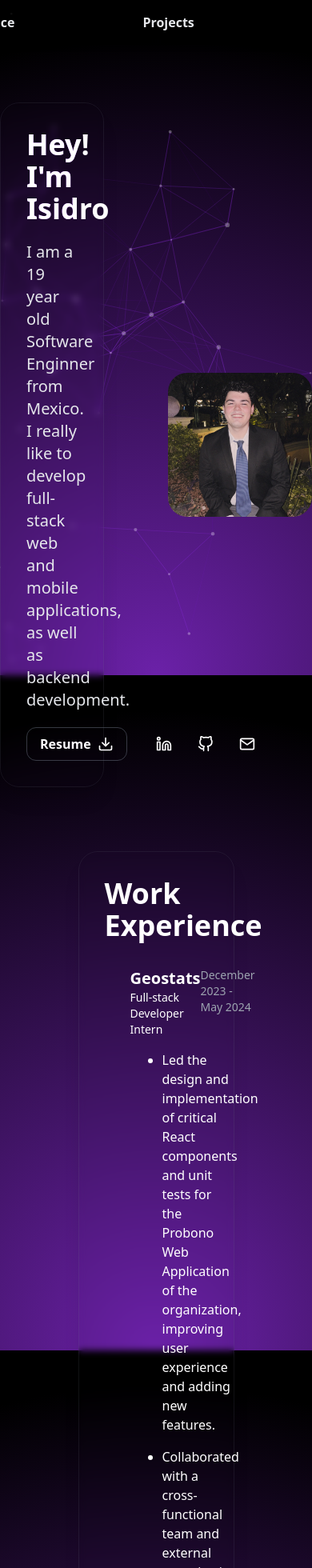
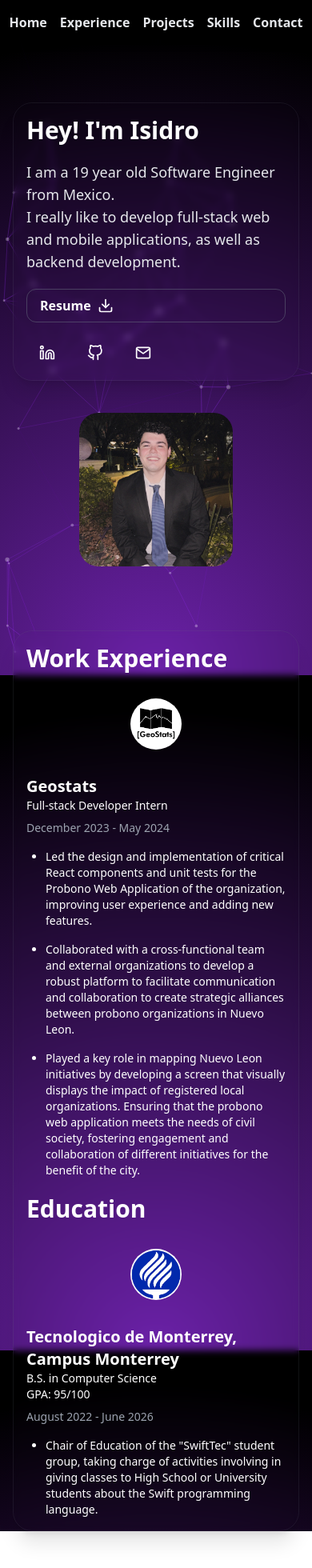
Before and after one commit to IsidroTrevino/isidro-portfolio, a React (Vite) app: page / in a window 390 px wide. Shown: the top 1960 px of the page at 80% size. After the commit the page ends 1914 px from the top, so only its background shows below. Built offline with nearby package versions, Linux system fonts and the light colour scheme.

Commit message:
Added responsiveness

```diff
--- a/src/Components/Button.tsx
+++ b/src/Components/Button.tsx
@@ -1,5 +1,6 @@
 import { IconType } from "react-icons";
 import React from "react";
+import { motion } from "framer-motion";
 
 interface ButtonProps {
   icon?: IconType;
@@ -35,32 +36,45 @@ function Button({
 
   if (href) {
     return (
-      <a
+      <motion.a
         href={href}
         target="_blank"
         rel="noopener noreferrer"
         className={baseClasses}
+        whileHover={{ scale: 1.05 }}
+        whileTap={{ scale: 0.95 }}
       >
         {text}
         {Icon && <Icon size={size === "lg" ? 24 : size === "md" ? 20 : 16} />}
-      </a>
+      </motion.a>
     );
   }
 
   if (download) {
     return (
-      <a href={download} download className={baseClasses}>
+      <motion.a
+        href={download}
+        download
+        className={baseClasses}
+        whileHover={{ scale: 1.05 }}
+        whileTap={{ scale: 0.95 }}
+      >
         {text}
         {Icon && <Icon size={size === "lg" ? 24 : size === "md" ? 20 : 16} />}
-      </a>
+      </motion.a>
     );
   }
 
   return (
-    <button onClick={onClick} className={baseClasses}>
+    <motion.button
+      whileHover={{ scale: 1.05 }}
+      whileTap={{ scale: 1 }}
+      className={baseClasses}
+      onClick={onClick}
+    >
       {text}
       {Icon && <Icon size={size === "lg" ? 24 : size === "md" ? 20 : 16} />}
-    </button>
+    </motion.button>
   );
 }
 
--- a/src/Components/Experience.tsx
+++ b/src/Components/Experience.tsx
@@ -8,7 +8,7 @@ function Experience() {
       whileInView={{ opacity: 1 }}
       viewport={{ once: true }}
       transition={{ duration: 0.8 }}
-      className="pt-20 flex flex-row justify-center gap-20"
+      className="pt-20 flex flex-row justify-center px-4 md:px-0 gap-20"
       id="Work"
     >
       <motion.div
@@ -16,26 +16,32 @@ function Experience() {
         whileInView={{ y: 0 }}
         viewport={{ once: true }}
         transition={{ duration: 0.5 }}
-        className="w-3/6 flex flex-col p-8 bg-opacity-10 backdrop-filter backdrop-blur-sm shadow-xl rounded-3xl border border-gray-500/15"
+        className="w-full md:w-3/6 flex flex-col p-4 md:p-8 bg-opacity-10 backdrop-filter backdrop-blur-sm shadow-xl rounded-3xl border border-gray-500/15"
       >
-        <h1 className="text-white text-4xl font-bold">Work Experience</h1>
-        <div className="flex flex-row gap-8 pt-8">
+        <h1 className="text-3xl md:text-4xl text-white font-bold">
+          Work Experience
+        </h1>
+        <div className="flex flex-col md:flex-row gap-8 pt-8">
           <div>
-            <img src="geostats.png" alt="" className="w-24 rounded-full" />
+            <img
+              src="/geostats.png"
+              alt=""
+              className="w-16 md:w-24 rounded-full mx-auto"
+            />
           </div>
           <div className="flex flex-col w-full">
-            <div className="flex justify-between items-start">
+            <div className="flex flex-col md:flex-row justify-between items-start">
               <div className="flex flex-col">
                 <h3 className="text-white font-bold text-xl">Geostats</h3>
                 <h6 className="text-white text-sm">
                   Full-stack Developer Intern
                 </h6>
               </div>
-              <h6 className="text-gray-400 text-sm">
+              <h6 className="text-gray-400 text-sm mt-2 md:mt-0">
                 December 2023 - May 2024
               </h6>
             </div>
-            <ul className="text-white list-disc pt-4 pl-10 flex flex-col gap-4">
+            <ul className="text-white list-disc pt-4 pl-6 md:pl-10 flex flex-col gap-4 text-sm md:text-base">
               <li>
                 Led the design and implementation of critical React components
                 and unit tests for the Probono Web Application of the
@@ -59,13 +65,19 @@ function Experience() {
           </div>
         </div>
         <div id="Experience">
-          <h1 className="text-white text-4xl font-bold pt-5">Education</h1>
-          <div className="flex flex-row gap-8 pt-8">
+          <h1 className="text-3xl md:text-4xl text-white font-bold pt-5">
+            Education
+          </h1>
+          <div className="flex flex-col md:flex-row gap-8 pt-8">
             <div>
-              <img src="/Tec.png" alt="" className="w-24 rounded-full" />
+              <img
+                src="/Tec.png"
+                alt=""
+                className="w-16 md:w-24 rounded-full mx-auto"
+              />
             </div>
             <div className="flex flex-col w-full">
-              <div className="flex justify-between items-start">
+              <div className="flex flex-col md:flex-row justify-between items-start">
                 <div className="flex flex-col">
                   <h3 className="text-white font-bold text-xl">
                     Tecnologico de Monterrey, Campus Monterrey
@@ -75,11 +87,11 @@ function Experience() {
                   </h6>
                   <h6 className="text-white text-sm">GPA: 95/100</h6>
                 </div>
-                <h6 className="text-gray-400 text-sm">
+                <h6 className="text-gray-400 text-sm mt-2 md:mt-0">
                   August 2022 - June 2026
                 </h6>
               </div>
-              <ul className="text-white list-disc pt-4 pl-10 flex flex-col gap-4">
+              <ul className="text-white list-disc pt-4 pl-6 md:pl-10 flex flex-col gap-4 text-sm md:text-base">
                 <li>
                   Chair of Education of the &quot;SwiftTec&quot; student group,
                   taking charge of activities involving in giving classes to
--- a/src/Components/Header.tsx
+++ b/src/Components/Header.tsx
@@ -10,7 +10,7 @@ function Header() {
       transition={{ duration: 1 }}
       className="fixed w-full bg-opacity-10 backdrop-filter backdrop-blur-md shadow-md z-50"
     >
-      <ul className="flex justify-center py-4 text-gray-200 font-bold gap-40">
+      <ul className="flex flex-wrap justify-center py-4 px-2 text-gray-200 font-bold gap-4 md:gap-40">
         <li>
           <a
             href="#Home"
--- a/src/Components/Hero.tsx
+++ b/src/Components/Hero.tsx
@@ -1,32 +1,29 @@
 import Button from "./Button";
 import { FiDownload, FiLinkedin, FiGithub, FiMail } from "react-icons/fi";
-
 import { motion } from "framer-motion";
 import React from "react";
 
 function Hero() {
   return (
-    <div className="pt-32 flex flex-row justify-center gap-20" id="Home">
+    <div
+      className="pt-32 flex flex-col md:flex-row justify-center gap-10 md:gap-20 px-4 md:px-0"
+      id="Home"
+    >
       <motion.div
         initial={{ opacity: 0, y: 20 }}
         animate={{ opacity: 1, y: 0 }}
         transition={{ duration: 0.6 }}
-        className="w-1/3 flex flex-col p-8 bg-opacity-10 backdrop-filter backdrop-blur-sm shadow-xl rounded-3xl border border-gray-500/15"
+        className="w-full md:w-1/3 flex flex-col p-4 md:p-8 bg-opacity-10 backdrop-filter backdrop-blur-sm shadow-xl rounded-3xl border border-gray-500/15"
       >
-        <motion.h1
-          initial={{ opacity: 0 }}
-          animate={{ opacity: 1 }}
-          transition={{ delay: 0.3 }}
-          className="text-4xl text-white font-bold text-transparent bg-clip-text bg-gradient-to-br from-purple-400 to-purple-600"
-        >
+        <motion.h1 className="text-3xl md:text-4xl text-white font-bold">
           Hey! I&apos;m Isidro
         </motion.h1>
-        <p className="text-gray-200 text-xl mt-5">
-          I am a 19 year old Software Enginner from Mexico. <br /> I really like
+        <p className="text-gray-200 text-lg md:text-xl mt-5">
+          I am a 19 year old Software Engineer from Mexico. <br />I really like
           to develop full-stack web and mobile applications, as well as backend
           development.
         </p>
-        <div className="flex flex-row pt-5 gap-5">
+        <div className="flex flex-col sm:flex-row pt-5 gap-5">
           <Button
             icon={FiDownload}
             text="Resume"
@@ -34,7 +31,7 @@ function Hero() {
             size="md"
             download="../IsidroCV.pdf"
           />
-          <div className="flex flex-row">
+          <div className="flex flex-row gap-2">
             <Button
               icon={FiLinkedin}
               href="https://www.linkedin.com/in/isidro-trevino/"
@@ -44,16 +41,11 @@ function Hero() {
           </div>
         </div>
       </motion.div>
-      <motion.div
-        initial={{ opacity: 0, scale: 0.8 }}
-        animate={{ opacity: 1, scale: 1 }}
-        transition={{ duration: 0.5, delay: 0.2 }}
-        className="w-fit flex justify-center items-center"
-      >
+      <motion.div className="w-full md:w-fit flex justify-center items-center">
         <img
           src="../public/me.jpg"
           alt=""
-          className="w-64 rounded-3xl relative z-10"
+          className="w-48 md:w-64 rounded-3xl relative z-10"
         />
       </motion.div>
     </div>
```
